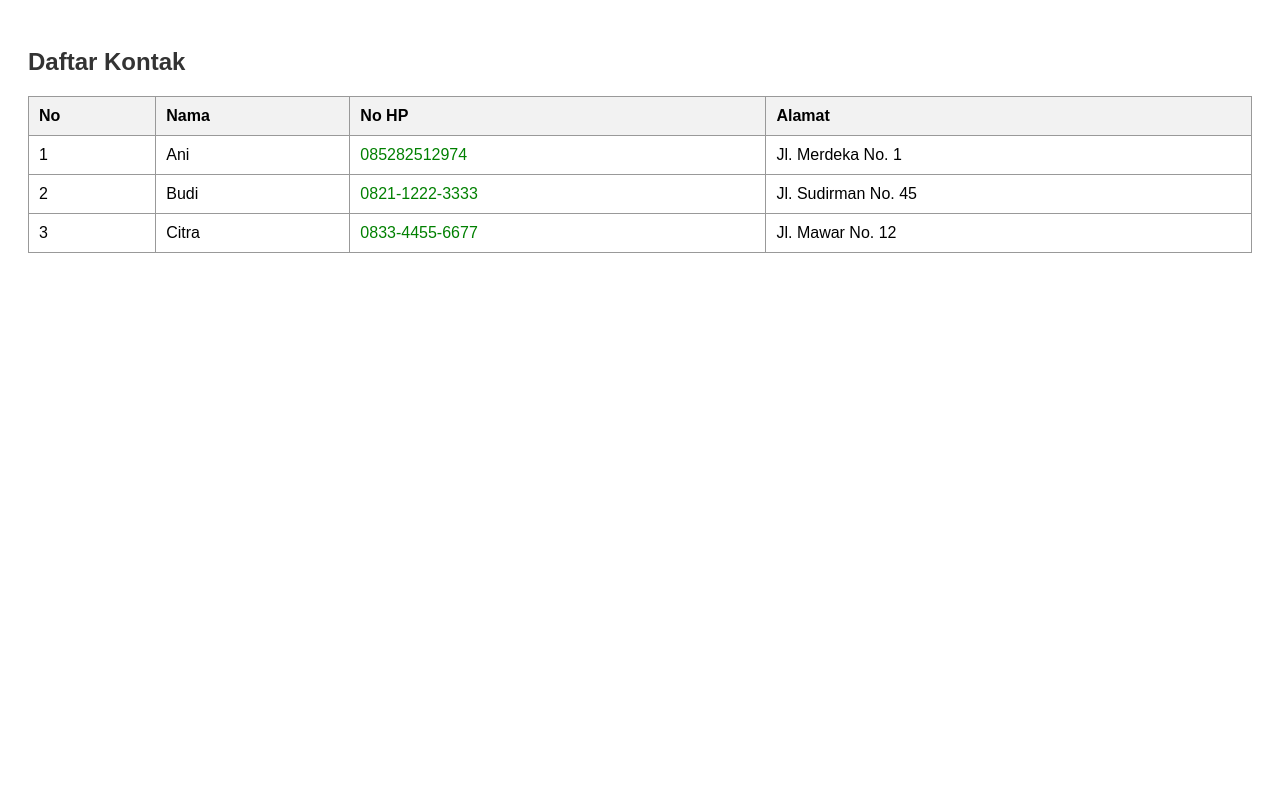
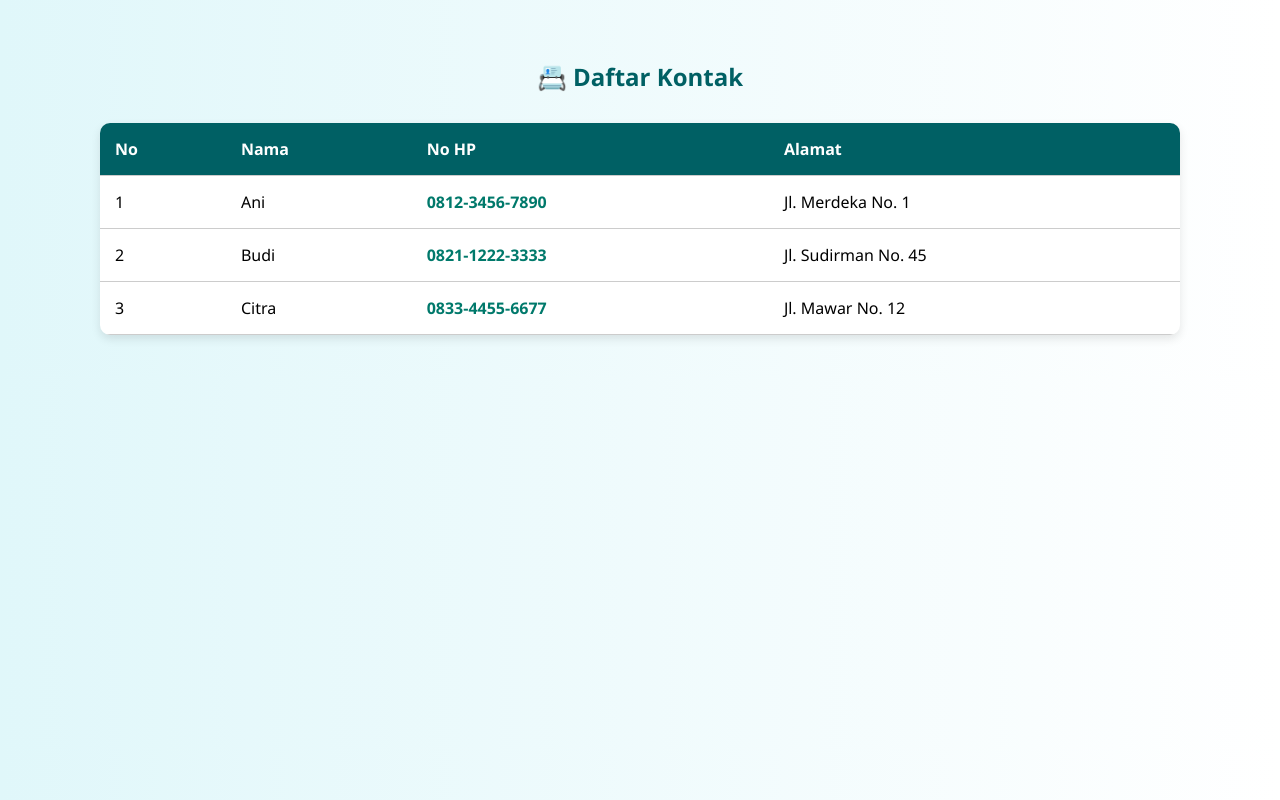
Before and after one commit to fajricoding/web, a plain HTML site: page we1.html in a window 1280 px wide. Drawn offline with Linux system fonts and the light colour scheme.

Commit message:
Update we1.html

```diff
--- a/we1.html
+++ b/we1.html
@@ -1,60 +1,75 @@
 <!DOCTYPE html>
 <html lang="id">
-
 <head>
     <meta charset="UTF-8">
     <meta name="viewport" content="width=device-width, initial-scale=1.0">
     <title>Data Kontak</title>
     <style>
+        /* Background gradasi */
         body {
-            font-family: Arial, sans-serif;
-            padding: 20px;
+            margin: 0;
+            font-family: 'Segoe UI', Tahoma, Geneva, Verdana, sans-serif;
+            background: linear-gradient(to right, #e0f7fa, #ffffff);
+            padding: 40px;
         }
 
         h2 {
-            color: #333;
+            text-align: center;
+            color: #006064;
+            margin-bottom: 30px;
         }
 
         table {
-            width: 100%;
+            width: 90%;
+            margin: auto;
             border-collapse: collapse;
-            margin-top: 15px;
+            background-color: white;
+            box-shadow: 0 4px 10px rgba(0,0,0,0.1);
+            border-radius: 10px;
+            overflow: hidden;
         }
 
-        table,
-        th,
-        td {
-            border: 1px solid #999;
-        }
-
-        th,
-        td {
-            padding: 10px;
+        th, td {
+            padding: 15px;
             text-align: left;
+            border-bottom: 1px solid #ccc;
         }
 
         th {
-            background-color: #f2f2f2;
+            background-color: #006064;
+            color: white;
         }
 
         tr:hover {
-            background-color: #f9f9f9;
+            background-color: #f1f1f1;
         }
 
         a.whatsapp-link {
-            color: green;
+            color: #00796b;
             text-decoration: none;
+            font-weight: bold;
         }
 
         a.whatsapp-link:hover {
             text-decoration: underline;
+            color: #004d40;
+        }
+
+        /* Responsif di mobile */
+        @media (max-width: 600px) {
+            table, th, td {
+                font-size: 14px;
+            }
+
+            body {
+                padding: 10px;
+            }
         }
     </style>
 </head>
-
 <body>
 
-    <h2>Daftar Kontak</h2>
+    <h2>📇 Daftar Kontak</h2>
     <table>
         <thead>
             <tr>
@@ -68,14 +83,13 @@
             <tr>
                 <td>1</td>
                 <td>Ani</td>
-                <td><a class="whatsapp-link" href="https://wa.me/+6285282512974" target="_blank">085282512974</a></td>
+                <td><a class="whatsapp-link" href="https://wa.me/6281234567890" target="_blank">0812-3456-7890</a></td>
                 <td>Jl. Merdeka No. 1</td>
             </tr>
             <tr>
                 <td>2</td>
                 <td>Budi</td>
-                <td><a class="whatsapp-link" href="https://wa.me/+6282283321557" target="_blank">0821-1222-3333</a>
-                </td>
+                <td><a class="whatsapp-link" href="https://wa.me/6282112223333" target="_blank">0821-1222-3333</a></td>
                 <td>Jl. Sudirman No. 45</td>
             </tr>
             <tr>
@@ -88,5 +102,4 @@
     </table>
 
 </body>
-
 </html>
```
